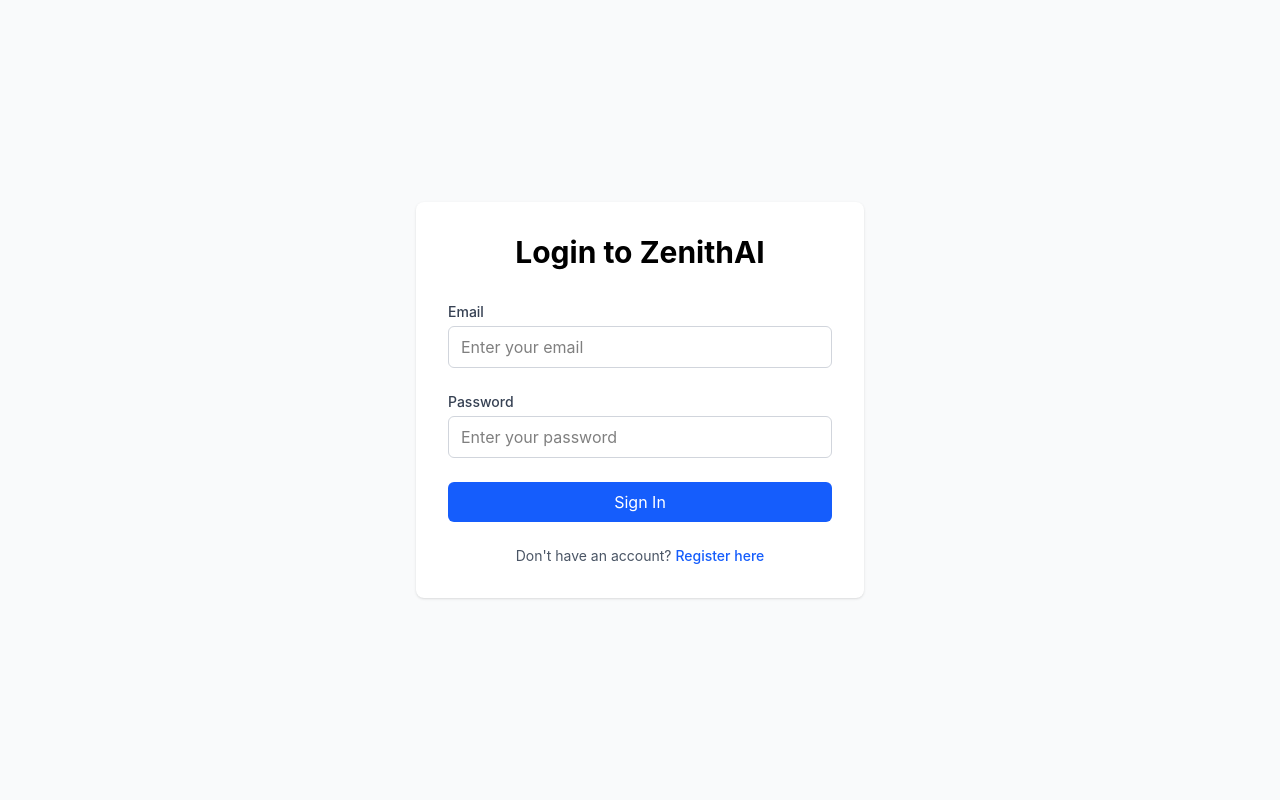
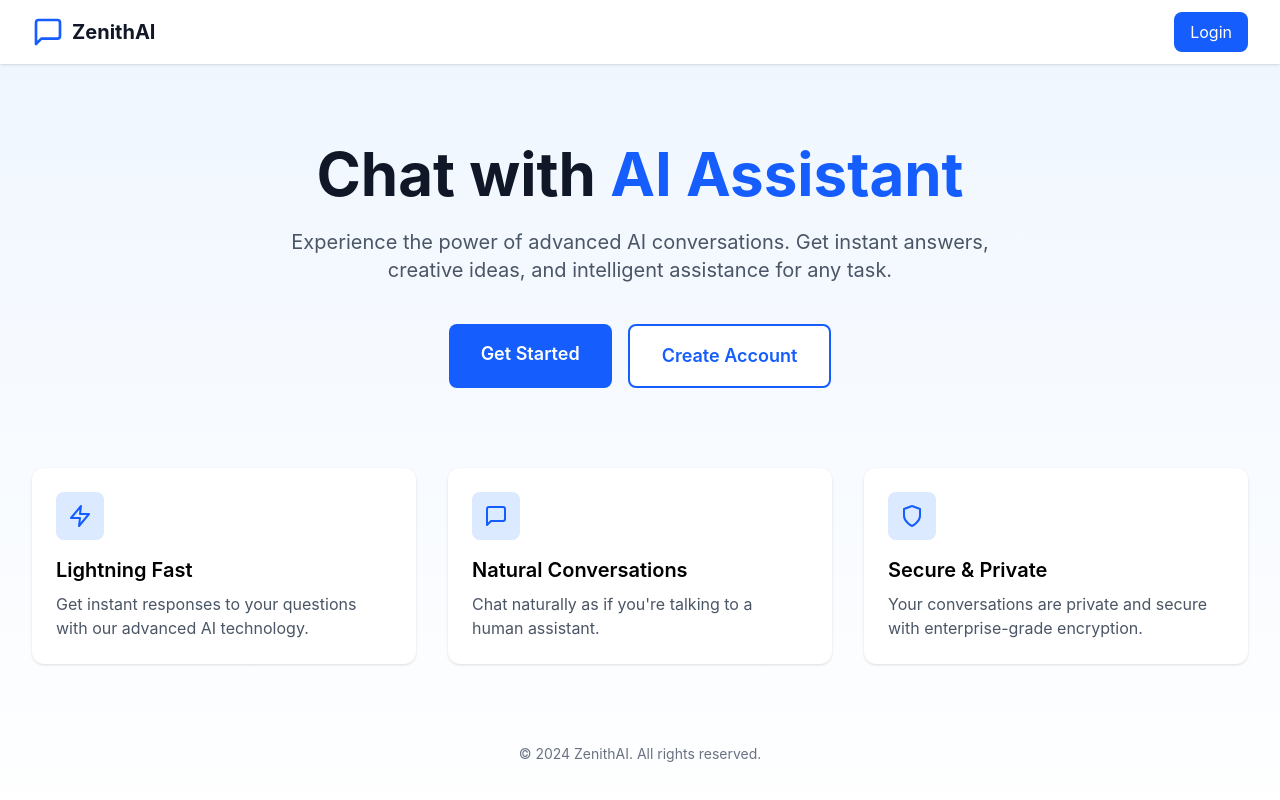
Before and after one commit to DavFilsDev/zenithAI_react-typescript-frontend, a React (Vite) app: page / in a window 1280 px wide. Before the commit this address led to /login. Shown: the top 800 px of the page. Built offline with nearby package versions, Linux system fonts and the light colour scheme; no server answers.

Commit message:
feat(home-page): add home route to app

```diff
--- a/src/App.tsx
+++ b/src/App.tsx
@@ -1,6 +1,7 @@
 import { BrowserRouter, Routes, Route, Navigate } from 'react-router-dom';
 import { Toaster } from 'react-hot-toast';
 import { AuthProvider, useAuth } from './contexts/AuthContext';
+import { Home } from './pages/Home';
 import { Login } from './pages/Login';
 
 const PrivateRoute: React.FC<{ children: React.ReactNode }> = ({ children }) => {
@@ -33,6 +34,7 @@ function App() {
         />
 
         <Routes>
+          <Route path="/" element={<Home />} />
           <Route path="/login" element={<Login />} />
           <Route path="/register" element={<div>Register Page (Coming Soon)</div>} />
 
@@ -52,8 +54,6 @@ function App() {
               </PrivateRoute>
             }
           />
-
-          <Route path="/" element={<Navigate to="/chat" />} />
         </Routes>
       </AuthProvider>
     </BrowserRouter>
```
